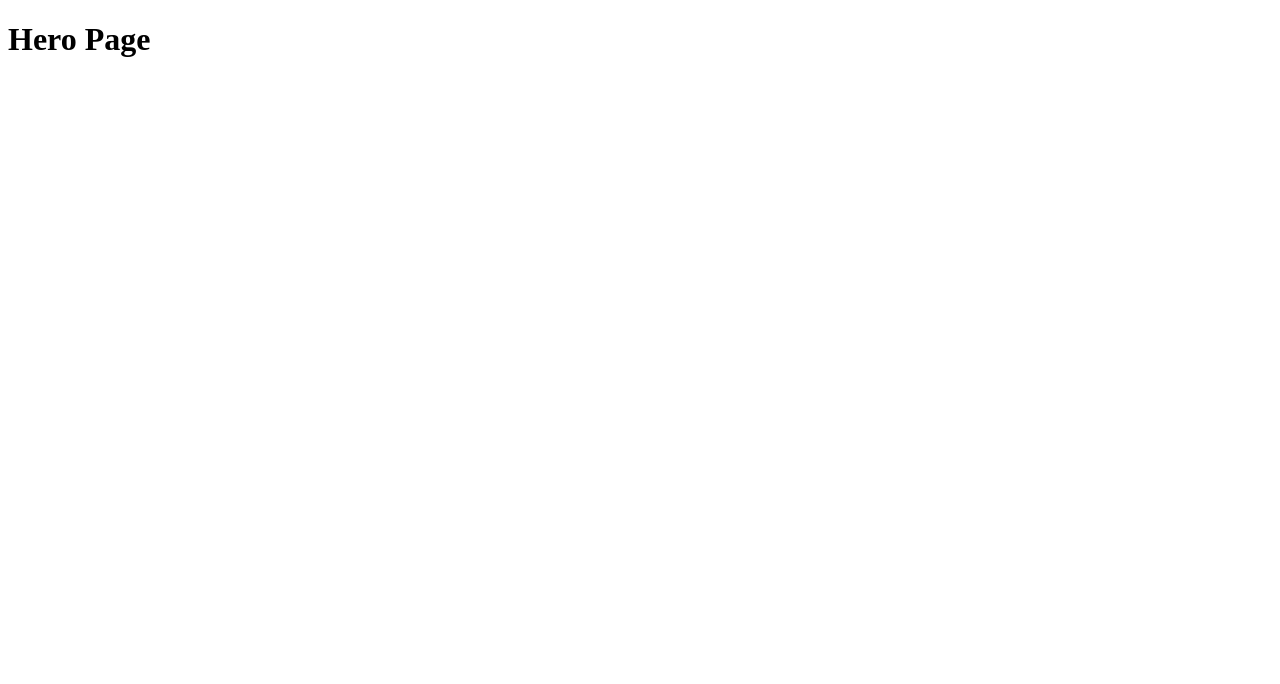
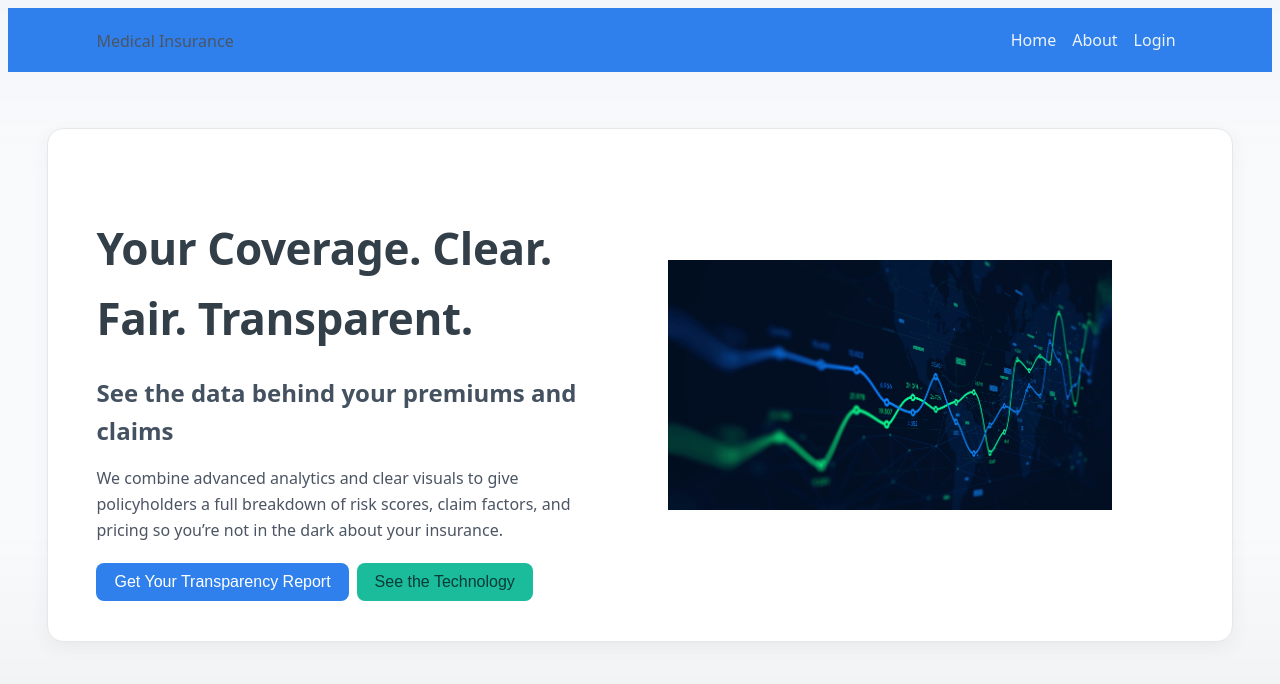
Before and after one commit to pranayagarwal7/AI_Powered_Medical_Insurance, a React (Vite) app in the folder client/: page / in a window 1280 px wide. Shown: the top 684 px of the page. Built offline with nearby package versions, Linux system fonts and the light colour scheme.

Commit message:
added landing page styles

```diff
--- a/client/src/App.jsx
+++ b/client/src/App.jsx
@@ -1,9 +1,14 @@
 import { Outlet } from 'react-router-dom';
 import '../src/App.css'
-
+import Navbar from './components/Navbar';
 const App = () => {
     return (
-      <Outlet />
+      <>
+        <Navbar/>
+        <main>
+          <Outlet />
+        </main>
+      </>
     )
 }
 
--- /dev/null
+++ b/client/src/components/Navbar.jsx
@@ -0,0 +1,17 @@
+function Navbar(){
+    return(
+        <header>
+            <nav>
+                <span>
+                    <p>Medical Insurance</p>
+                </span>
+                <span className="nav-links">
+                    <a href="#">Home</a>
+                    <a href="#">About</a>
+                    <a href="#">Login</a>
+                </span>
+            </nav>
+        </header>
+    )
+}
+export default Navbar
--- a/client/src/index.css
+++ b/client/src/index.css
@@ -0,0 +1,152 @@
+:root{
+  --blue: #2F80ED;           /* Primary */
+  --teal: #1ABC9C;           /* Secondary */
+  --gold: #F2C94C;           /* Accent */
+  --bg:   #F9FAFB;           /* Page background */
+  --text: #333F48;           /* Text */
+  --muted:#E5E7EB;           /* Light border */
+  --header-h: 8vh;
+  --footer-h: 8vh;
+}
+
+
+body{
+  color: var(--text);
+  background:
+    linear-gradient(to bottom, rgba(47,128,237,0.03), rgba(47,128,237,0) 180px),
+    linear-gradient(to top, rgba(51,63,72,0.05), rgba(51,63,72,0) 220px),
+    var(--bg);
+  font-family: system-ui, -apple-system, Segoe UI, Roboto, Inter, Arial, sans-serif;
+}
+
+/* Header */
+header{
+  background: var(--blue);
+  color: var(--bg);
+  height: var(--header-h);
+  display:flex; align-items:center;
+  position: sticky; top:0; z-index: 10;
+}
+/* soften the bottom edge of the header instead of a heavy shadow */
+header::after{
+  content:"";
+  position:absolute; left:0; right:0; bottom:-1px; height:14px;
+  background: linear-gradient(to bottom, rgba(47,128,237,0.22), rgba(47,128,237,0));
+  pointer-events:none;
+}
+nav{
+  display:flex; align-items:center; justify-content:space-between;
+  width: min(1100px, 86%); margin:auto; padding:0 20px;
+}
+nav a{
+    color: var(--bg);
+    text-decoration:none;
+    margin:0 8px; opacity:.95
+}
+nav a:hover{
+    opacity:1;
+    text-decoration:underline;
+ }
+
+/* Main */
+main{
+  min-height: calc(100vh - var(--header-h) - var(--footer-h));
+}
+
+/* Hero */
+.hero-section{ padding: 56px 0 72px; }
+.hero-container{
+  display:flex; gap:56px; align-items:center;
+  width: min(1100px, 86%); margin:auto;
+  /* soft panel so the transition from header -> content feels gradual */
+  background: #fff; border:1px solid var(--muted);
+  border-radius: 16px; padding: 40px 48px;
+  box-shadow: 0 6px 18px rgba(51,63,72,0.06);
+}
+
+.hero-text{
+    flex:1;
+}
+.inner-hero-div{
+    line-height:1.6;
+ }
+h1{
+    font-size: clamp(28px, 4.2vw, 44px);
+    letter-spacing:-0.4px; margin-bottom:10px;
+}
+
+h2{
+    font-size: clamp(18px, 2vw, 24px);
+    color:#445160;
+    margin-bottom:12px;
+}
+
+p{
+    color:#4B5563;
+    max-width:68ch;
+    margin-bottom:14px;
+}
+
+button{
+  padding:10px 18px;
+  border:none;
+  border-radius:8px;
+  font-size:1rem;
+  margin:6px 8px 0 0;
+  cursor:pointer;
+  transition: transform .04s ease, filter .15s ease;
+}
+.primary-hero-btn{
+    background: var(--blue); color:#fff;
+}
+.primary-hero-btn:hover{
+    filter:brightness(0.95);
+    transform: translateY(-1px);
+}
+.secondary-hero-btn{
+    background: var(--teal);
+    color:#083a36; }
+.secondary-hero-btn:hover{
+    filter:brightness(0.96);
+    transform: translateY(-1px);
+ }
+
+.hero-img{
+  flex:1;
+  display:flex;
+  justify-content:flex-end;
+  height: 250px;
+}
+
+.hero-img img{
+  width:100%;
+  max-width:520px;
+  height:auto;
+  display:block;
+  border-radius:14px;
+  box-shadow: 0 10px 24px rgba(18,24,40,0.18);
+  /* gentle left fade so image merges with the text area */
+  mask-image: linear-gradient(to left, black 86%, rgba(0,0,0,0.8) 94%, transparent 100%);
+}
+
+/* Footer */
+footer{
+  height: var(--footer-h);
+  background: var(--text); color:#E9EEF5;
+  display:flex; align-items:center; justify-content:center; gap:16px; position:relative;
+}
+footer::before{
+  content:"";
+  position:absolute; left:0; right:0; top:-14px; height:14px;
+  background: linear-gradient(to top, rgba(51,63,72,0.20), rgba(51,63,72,0));
+  pointer-events:none;
+}
+footer a{
+    color:#E9EEF5;
+    text-decoration:none;
+    opacity:.9
+}
+footer a:hover{
+     opacity:1;
+    text-decoration:underline;
+ }
--- a/client/src/pages/HeroPage.jsx
+++ b/client/src/pages/HeroPage.jsx
@@ -1,6 +1,21 @@
 function LandingPage(){
     return(
-        <h1>Hero Page</h1>
+        <section className="hero-section">
+            <article className="hero-container">
+                <div className="hero-text">
+                    <div className="inner-hero-div">
+                         <h1>Your Coverage. Clear. Fair. Transparent.</h1>
+                        <h2>See the data behind your premiums and claims</h2>
+                        <p>We combine advanced analytics and clear visuals to give policyholders a full breakdown of risk scores, claim factors, and pricing so you’re not in the dark about your insurance.</p>
+                        <button class="primary-hero-btn">Get Your Transparency Report</button>
+                        <button class="secondary-hero-btn">See the Technology</button>
+                    </div>
+                </div>
+                <div className="hero-text">
+                    <img src="./src/images/hero_img.jpg" alt="ai image" className="hero-img" />
+                </div>
+            </article>
+        </section>
     )
 }
 
```
Also changed, not shown: client/src/images/hero_img.jpg (added).
